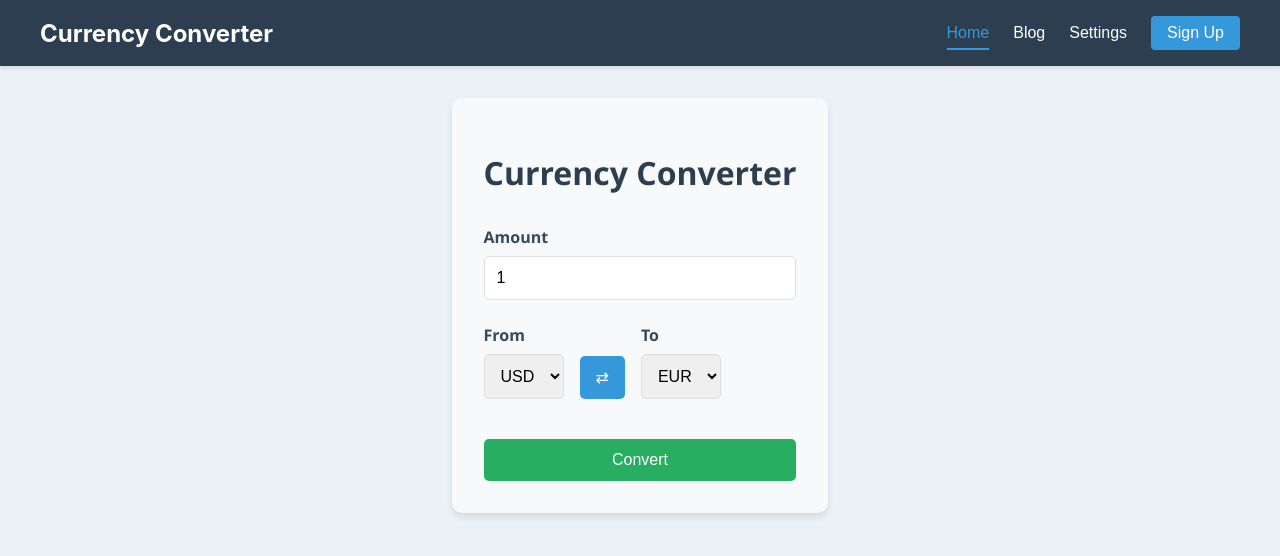
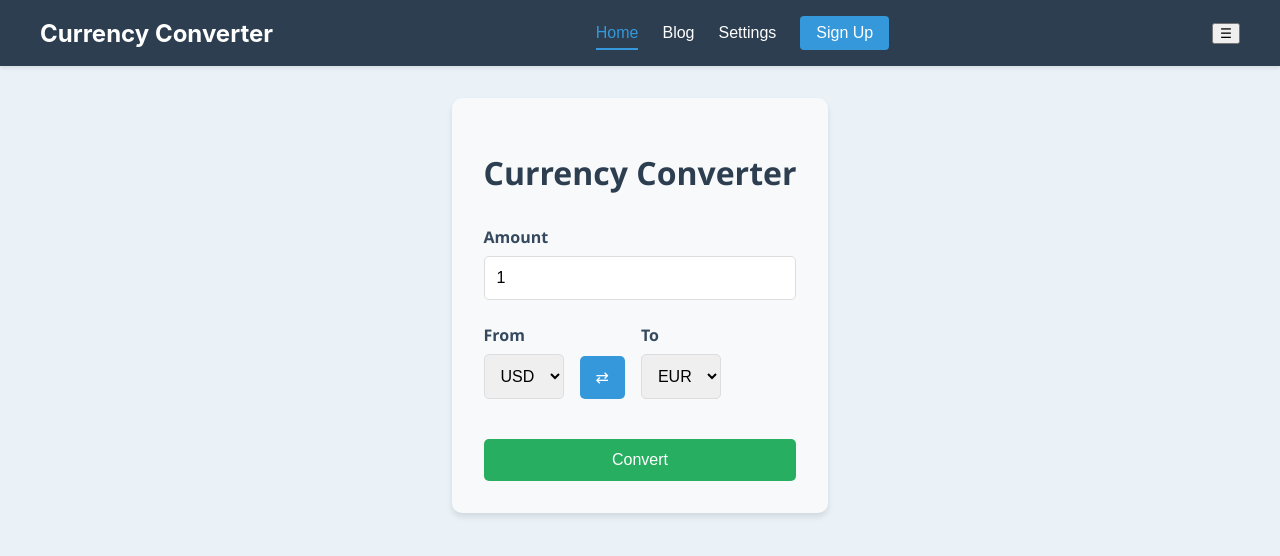
Before and after one commit to LeratoMasenya27/girl-math, a React (Create React App) app in the folder currency-converter/: page / in a window 1280 px wide. Shown: the top 556 px of the page. Built offline with nearby package versions, Linux system fonts and the light colour scheme.

Commit message:
navbar mobile amended

```diff
--- a/currency-converter/src/components/Navbar.jsx
+++ b/currency-converter/src/components/Navbar.jsx
@@ -1,39 +1,62 @@
-import React from 'react';
+import React, { useState } from 'react';
 import './Navbar.css';
 
 const Navbar = ({ activeTab, setActiveTab }) => {
+  const [menuOpen, setMenuOpen] = useState(false);
+
+  const toggleMenu = () => {
+    setMenuOpen(!menuOpen);
+  };
+
   return (
     <nav className="navbar">
       <div className="navbar-container">
         <div className="navbar-logo" onClick={() => setActiveTab('home')}>
           Currency Converter
         </div>
-        <div className="navbar-tabs">
+
+        <div className={`navbar-tabs ${menuOpen ? 'active' : ''}`}>
           <button
             className={`navbar-tab ${activeTab === 'home' ? 'active' : ''}`}
-            onClick={() => setActiveTab('home')}
+            onClick={() => {
+              setActiveTab('home');
+              setMenuOpen(false);
+            }}
           >
             Home
           </button>
           <button
             className={`navbar-tab ${activeTab === 'blog' ? 'active' : ''}`}
-            onClick={() => setActiveTab('blog')}
+            onClick={() => {
+              setActiveTab('blog');
+              setMenuOpen(false);
+            }}
           >
             Blog
           </button>
           <button
             className={`navbar-tab ${activeTab === 'settings' ? 'active' : ''}`}
-            onClick={() => setActiveTab('settings')}
+            onClick={() => {
+              setActiveTab('settings');
+              setMenuOpen(false);
+            }}
           >
             Settings
           </button>
           <button
             className={`navbar-tab signup-tab ${activeTab === 'signup' ? 'active' : ''}`}
-            onClick={() => setActiveTab('signup')}
+            onClick={() => {
+              setActiveTab('signup');
+              setMenuOpen(false);
+            }}
           >
             Sign Up
           </button>
         </div>
+
+        <button className="mobile-menu-button" onClick={toggleMenu}>
+          ☰
+        </button>
       </div>
     </nav>
   );
```
